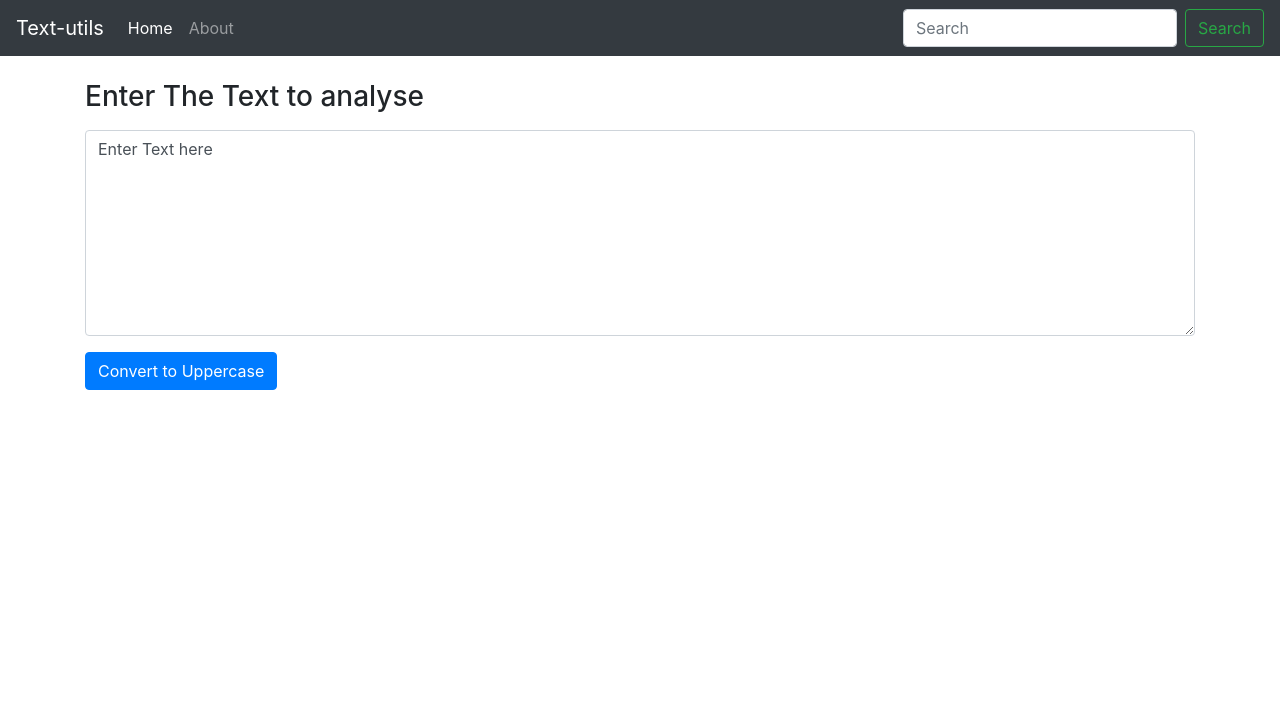
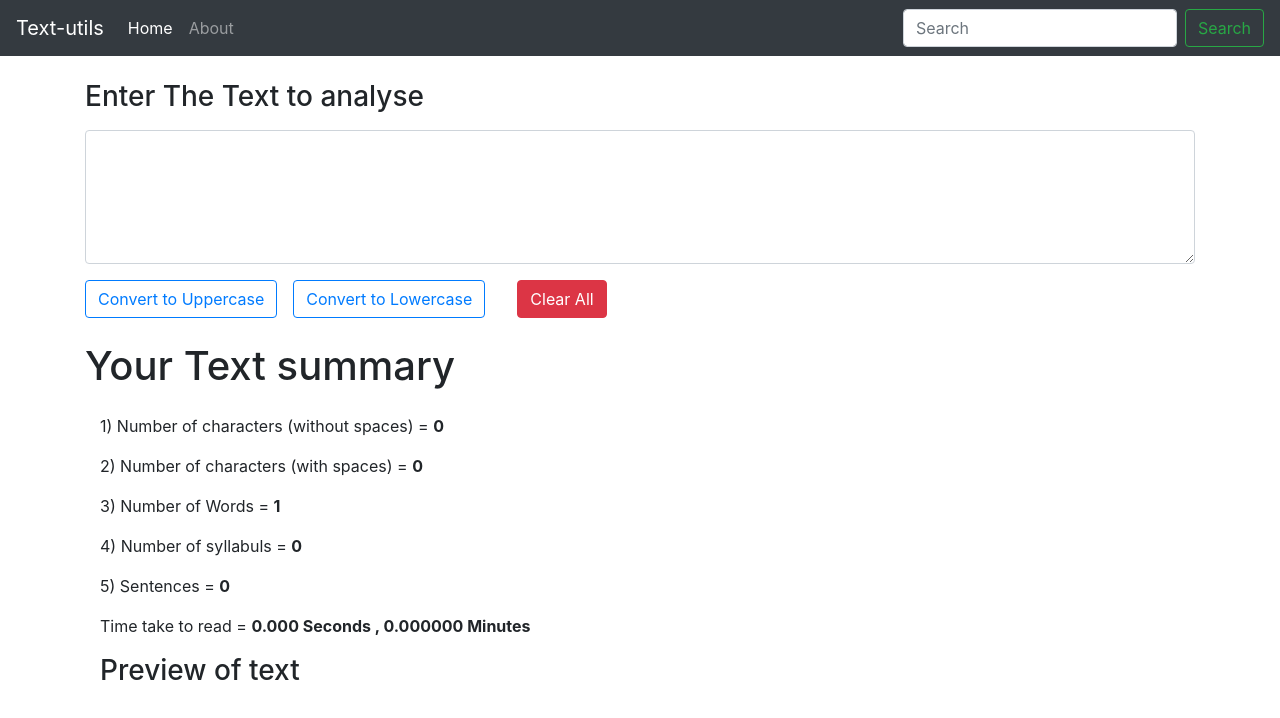
Before and after one commit to Basant8077/Web-development-, a React (Create React App) app in the folder React.js/Intro to react.js/textutils/: page / in a window 1280 px wide. Shown: the top 718 px of the page. Built offline with nearby package versions, Linux system fonts and the light colour scheme.

Commit message:
Completed TextForm.js and entered some new features

```diff
--- a/React.js/Intro to react.js/textutils/src/components/TextForm.js
+++ b/React.js/Intro to react.js/textutils/src/components/TextForm.js
@@ -1,31 +1,107 @@
 import { useState } from 'react'
-import React from 'react'
+import React from 'react'  // rfc  react function based compnent
 import PropTypes from 'prop-types'
 
 
 export default function TextForm(props) {
-    const handleonchange =(event)=>{
+    //! Features
+    const handlelower = () => {
+        let lower_Text = text.toLowerCase();
+        setText(lower_Text);
+    }
+    const findcharcters = () => {
+        let str = text.trim();
+        return str.length;
+    }
+    const findSyllabul =()=>{
+        let syllabul = text.split('')
+        let count=0;
+        for (let i = 0; i < syllabul.length; i++) {
+            if(
+                syllabul[i]==='a'|| syllabul[i]==='e' || syllabul[i]==='i'|| syllabul[i]==='o'|| syllabul[i]==='u'|| syllabul[i]==='A'|| syllabul[i]==='E'|| syllabul[i]==='I' || syllabul[i]==='O'|| syllabul[i]==='U'
+            )
+            {
+                count++;
+            }
+
+        }
+        return count;
+
+    }
+    const sentence = ()=>{
+
+        let data = text.split('');
+        let count = 0;
+        for(let i =0 ; i < data.length ; i++)
+        {
+            if(data[i]==='.')
+            {
+                count++;
+            }
+        }
+        return count;
+    }
+
+    const display =()=>{
+        let a = findSyllabul();
+        return a;
+    }
+    const displaysentence=()=>{
+        let a = sentence();
+        return a;
+    }
+
+
+
+
+    //! Buttons
+    const handleonchange = (event) => {
 
         setText(event.target.value)
 
     }
-    const handleonclick =()=>{
+    const handleonclick = () => {
 
         let newText = text.toUpperCase();
-        setText(newText )
+        setText(newText)
+    }
+
+    const handleclear = () => {
+        setText("");
     }
 
 
-    const [text, setText] = useState('Enter Text here');
+
+    const [text, setText] = useState('');
     //* text="Change the text" wrong way to change the state
     // setText("New Text"); //! correct way to set a text
     return (
-        <div className="container my-4 ">
-            <h3>{props.Heading}</h3>
-            <textarea className="form-control my-3" value={text
-            } onChange={handleonchange} id="exampleFormControlTextarea1" rows="8"></textarea>
-            <button className='btn btn-primary' onClick={handleonclick} >Convert to Uppercase</button>
-        </div>
+        <>
+            <div className="container my-4 ">
+                <h3>{props.Heading}</h3>
+                <textarea className="form-control my-3" value={text
+                } onChange={handleonchange} id="exampleFormControlTextarea1" rows="5"></textarea>
+                <button className='btn btn-outline-primary' onClick={handleonclick} >Convert to Uppercase</button>
+                <button className='btn btn-outline-primary mx-3' onClick={handlelower} >Convert to Lowercase</button>
+                <button className='btn btn-danger mx-3' onClick={handleclear} >Clear All</button>
+            </div>
+
+
+            <div className="container">
+                <h1>Your Text summary</h1>
+                <div className="container my-4">
+                    <p>1) Number of characters (without spaces) = <b>{findcharcters()}</b>  </p>
+                    <p>2) Number of characters (with spaces) = <b>{text.length}</b></p>
+                    <p>3) Number of Words = <b>{text.split(" ").length}</b>  </p>
+                    <p>4) Number of syllabuls = <b>{display()}</b> </p>
+                    <p>5) Sentences = <b>{displaysentence()}</b></p>
+                    <p> Time take to read = <b>{(text.length * 0.087).toFixed(3)} Seconds , {(text.length * 0.001464).toFixed(6)} Minutes</b> </p>
+
+                    <h3>Preview of text</h3>
+                    <p>{text}</p>
+                </div>
+            </div>
+        </>
 
     )
 }
```
Also changed, not shown: React.js/Intro to react.js/textutils/src/components/About.js (added, +10 -0 lines).
